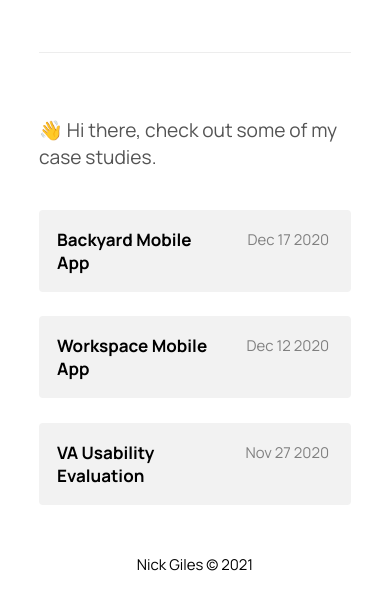
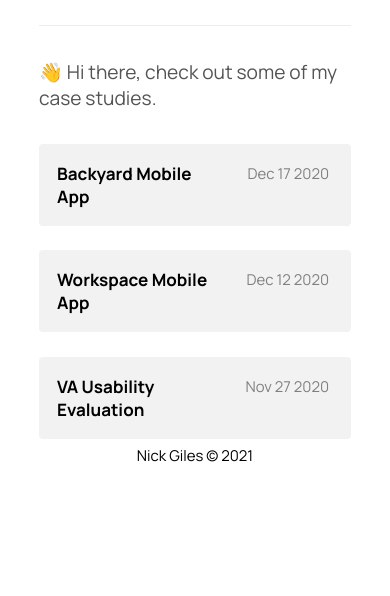
Before and after one commit to Nicholasdgiles/Nicholasdgiles.github.io, a plain HTML site: page index.html in a window 390 px wide. Shown: the part 423-1019 px from the top of the page. After the commit the page ends 909 px from the top, so only its background shows below. Drawn offline with Linux system fonts and the light colour scheme.

Commit message:
Update style.css

```diff
--- a/css/style.css
+++ b/css/style.css
@@ -265,7 +265,6 @@ text-align: center;
   margin-left: 45%;
   margin-right: 41%;
   margin-top: 8%;
-  margin-bottom: 15%;
 }
 
 .icons > div {
@@ -282,7 +281,25 @@ text-align: center;
     margin-left: 41%;
     margin-right: 34%;
     margin-top: 8%;
-    margin-bottom: 15%;
+    margin-bottom: 8%;
+  }
+
+  .speechbubble {
+   margin-left: 10%;
+   margin-right: 10%;
+   padding-top: 2%;
+   border-top: 1px solid #ededed;
+  }
+
+  .bottom_nav {
+    margin-top: 8%;
+    }
+
+  footer {
+    margin-top: 6%;
+    margin-bottom: 6%;
+    text-align: center;
+    font-size: 0.7em;
   }
 
 }
```
